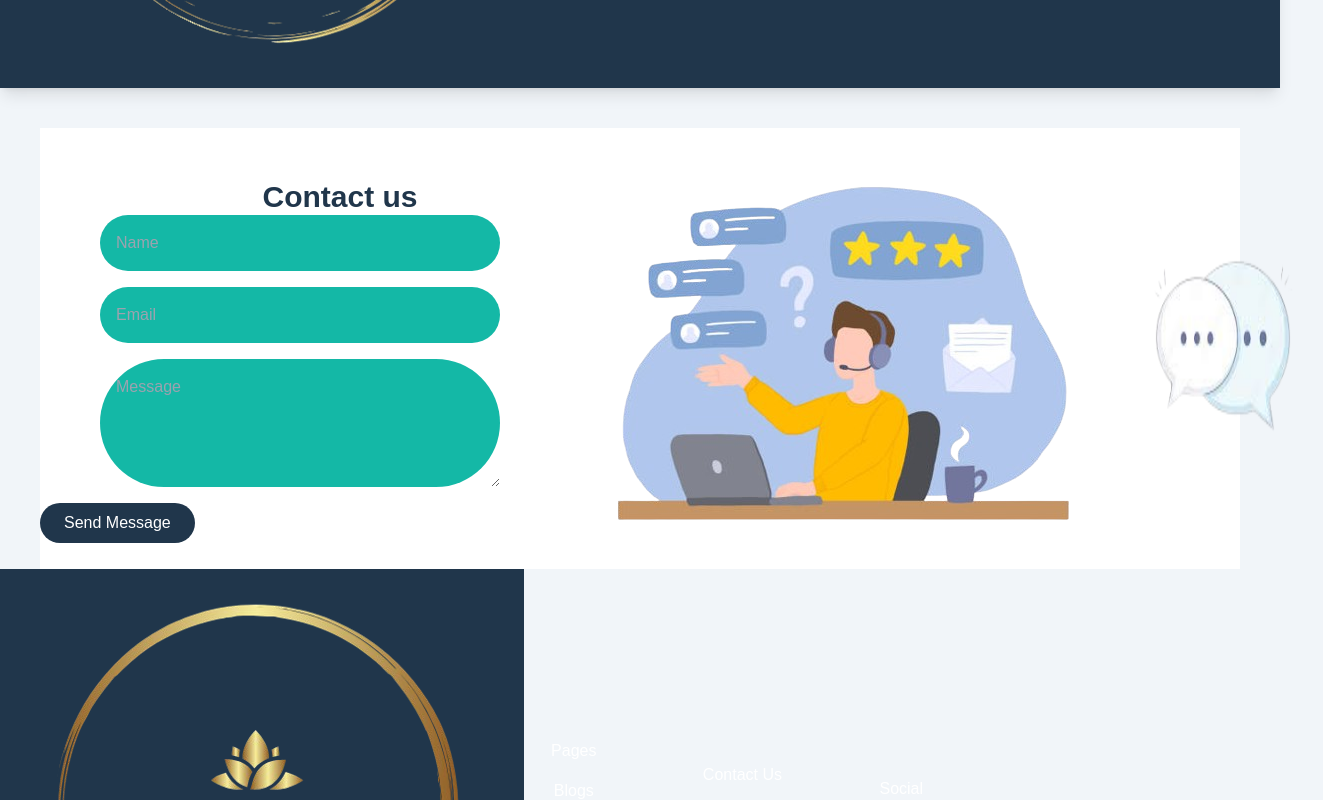
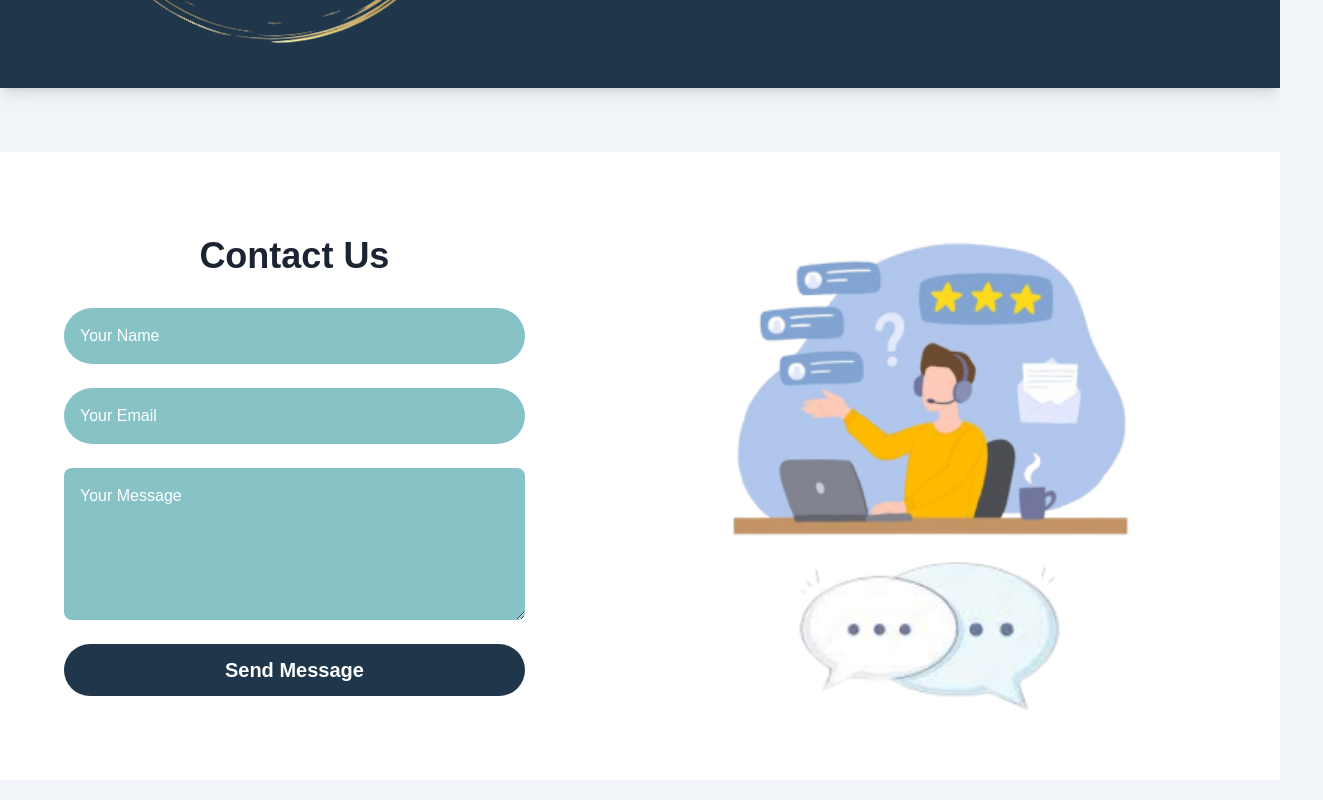
Before and after one commit to Sandeshstha0/Cap_frontend, a Next.js app: page /contactus in a window 1280 px wide. Shown: the part 420-1220 px from the top of the page, 1323 px wide, since content can reach past the window. Built offline with nearby package versions, Linux system fonts and the light colour scheme.

Commit message:
"Updated HeroSection image, Navbar brand name, and ContactUs page layout and design"

```diff
--- a/src/Components/PageComponent/Landingpage/Home/HeroSection.tsx
+++ b/src/Components/PageComponent/Landingpage/Home/HeroSection.tsx
@@ -42,7 +42,7 @@ function HeroSection() {
                 <div className="relative  flex w-[600px] flex-col gap-8 justify-center rounded-3xl px-7 ">
 
 
-                    {/* <Image src="/155.png" alt="close" width={1000} height={24} className='shadow-b-lg' /> */}
+                    <Image src="/hero.png" alt="close" width={1000} height={24} className='shadow-b-lg' />
                 </div>
 
             </div>
--- a/src/Components/globalComponent/Landingpage/NavBar.tsx
+++ b/src/Components/globalComponent/Landingpage/NavBar.tsx
@@ -15,7 +15,7 @@ function Navbar() {
             alt="Logo"
             className="rounded-full"
           />
-          <span className="text-white text-lg font-semibold">BrandName</span>
+          <span className="text-white text-lg font-semibold">Budget Expert</span>
         </div>
 
         <div className='flex space-x-8'>
--- a/src/pages/contactus/index.tsx
+++ b/src/pages/contactus/index.tsx
@@ -1,83 +1,66 @@
+/* eslint-disable @next/next/no-img-element */
 import Layout from '@/Components/globalComponent/Landingpage/MainLayout';
-import React, { Component } from 'react';
 
-export class Index extends Component {
-  render() {
+export default function index() {
   return (
     <Layout>
       {/* Main Container */}
-        <div className="flex flex-col md:flex-row justify-between items-center md:items-star bg-white t mx-10 mt-10 md:mx-2000">
+      <div className="flex flex-col mt-16 md:flex-row justify-between items-center bg-white px-6 md:px-16 py-10 gap-8">
 
         {/* Contact Form Section */}
-          <div className="w-100 md:w-1/2 mb-10 md:mb-0">
-            <h2 className='text-3xl font-semibold text-primary text-center mt-6'>
-              Contact us
+        <div className="w-full md:w-2/5">
+          <h2 className='text-4xl font-bold text-black  text-center mb-8'>
+            Contact Us
           </h2>
 
           {/* Form */}
-            <div className="space-y-4">
+          <div className="space-y-6">
             {/* Name Input */}
-              <div className="flex items-center space-x-15 text">
-                <span className="material-icons text-4xl"></span>
+            <div className="flex items-center space-x-4">
               <input
                 type="text"
-                  placeholder="Name"
-                  className="w-100 p-4 rounded-full bg-teal-500 text-white"
+                placeholder="Your Name"
+                className="w-full p-4 rounded-full bg-[#86C2C6] placeholder-white text-white focus:outline-none focus:ring-2 focus:ring-teal-300"
               />
             </div>
 
             {/* Email Input */}
-              <div className="flex items-center space-x-15 ">
-                <span className="material-icons text-4xl"></span>
+            <div className="flex items-center space-x-4">
               <input
                 type="email"
-                  placeholder="Email"
-                  className="w-100 p-4 rounded-full bg-teal-500  text-white"
+                placeholder="Your Email"
+                className="w-full p-4 rounded-full bg-[#86C2C6] placeholder-white text-white focus:outline-none focus:ring-2 focus:ring-teal-300"
               />
-              </div>
             </div>
 
             {/* Message Input */}
-              <div className="flex items-center space-x-15 py-4">
-                <span className="material-icons text-4xl"></span>
+            <div className="flex items-center space-x-4">
               <textarea
-                  placeholder="Message"
-                  className="w-100  p-4 rounded-full bg-teal-500 text-white"
-                  rows={4}
+                placeholder="Your Message"
+                className="w-full p-4 rounded-lg bg-[#86C2C6] placeholder-white text-white focus:outline-none focus:ring-2 focus:ring-teal-300"
+                rows={5}
               ></textarea>
             </div>
 
             {/* Send Message Button */}
-              <div className="flex items-center space-x-4">
-          <button className="bg-primary text-gray-900 font-medium rounded-full px-6 py-2  text-white transition duration-300">
-
+            <div className="text-center">
+              <button className="bg-primary text-xl w-full placeholder-white text-white font-semibold rounded-full px-8 py-3 transition duration-300  focus:outline-none focus:ring-4 focus:ring-blue-300">
                 Send Message
               </button>
             </div>
           </div>
+        </div>
 
         {/* Image Section */}
-          <div className="w-100 md:w-1/2 flex justify-center">
+        <div className="w-full md:w-1/2 flex flex-col items-center space-y-8">
           <img
-              src="/contactus.png"
-              className="rounded-lg w-100max-w-md h-auto"
+            src="/16.png"
+            className="rounded-lg w-full max-w-md h-auto "
             alt="Contact Us"
-
           />
 
-          <div className="w-100 md:w-1/2 flex justify-center ">
-            <img
-              src="/chat.png"
-              className="rounded-lg w-50 max-w-md h-auto"
-              alt="Contact Us"
-
-            />
-            </div>
         </div>
       </div>
     </Layout>
   );
 }
-}
-
-export default Index;
```
Also changed, not shown: public/16.png (added), public/hero.png (added). Lines whose indentation alone changed are shown as unchanged.
